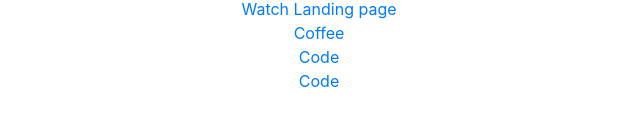
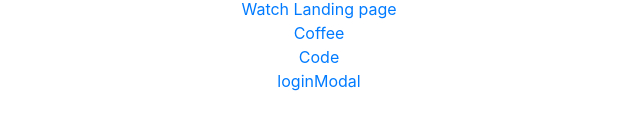
Before and after one commit to darkcoder32/BootStrap-Projects, a plain HTML site: page index.html in a window 1280 px wide. Shown: the part 126-256 px from the top of the page, 321-961 px from the left. Drawn offline with nearby package versions, Linux system fonts and the light colour scheme.

Commit message:
Update index.html

```diff
--- a/index.html
+++ b/index.html
@@ -25,7 +25,7 @@
     <br>
     <a href="Project/03CodeIsAwesome/index.html">Code</a>
     <br>
-    <a href="Project/04login/index.html">Code</a>
+    <a href="Project/04login/index.html">loginModal</a>
     <br>
   </div>
 
```
